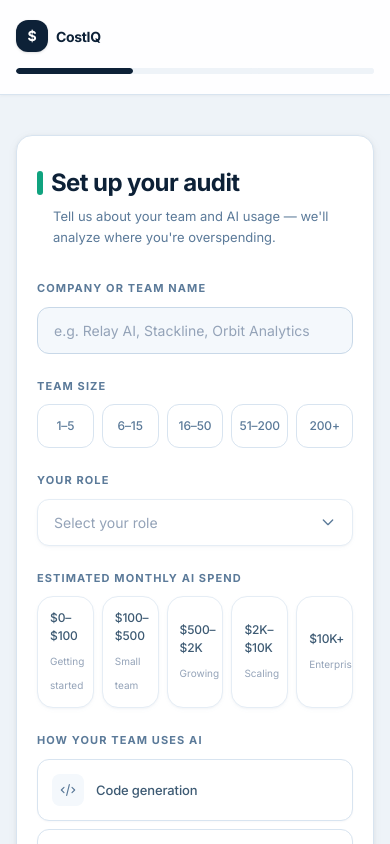
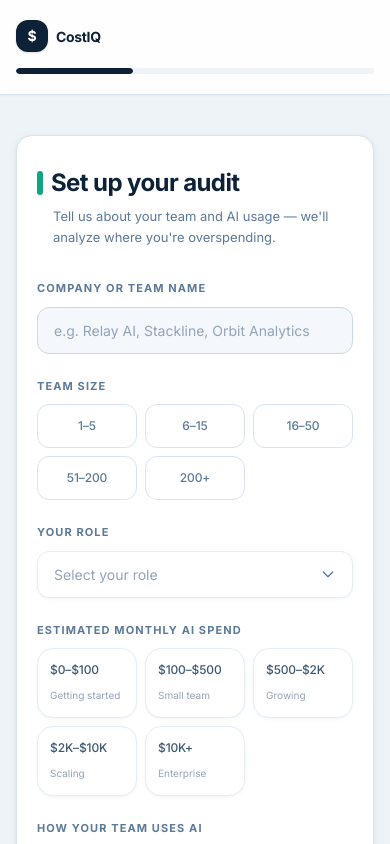
Before and after one commit to ItsMeNikk/CostIQ, a Next.js app: page /audit in a window 390 px wide. Shown: the top 844 px of the page. Built offline with nearby package versions, Linux system fonts and the light colour scheme.

Commit message:
fixes an issue where button's wasn t clearlt visible on small devices

```diff
--- a/src/app/audit/page.tsx
+++ b/src/app/audit/page.tsx
@@ -623,6 +623,8 @@
 
   useEffect(() => {
     const saved = loadForm();
+    // SSR-safe hydration from localStorage; setState in effect is required.
+    // eslint-disable-next-line react-hooks/set-state-in-effect
     setForm(saved);
     setLoaded(true);
   }, []);
@@ -792,7 +794,7 @@
                     {/* Team size */}
                     <div>
                       <FieldLabel>Team size</FieldLabel>
-                      <div className="grid grid-cols-5 gap-2">
+                      <div className="grid grid-cols-3 sm:grid-cols-5 gap-2">
                         {TEAM_SIZES.map((s) => (
                           <motion.button key={s.value} onClick={() => update({ teamSize: s.value })}
                             whileTap={{ scale: 0.96 }}
@@ -823,7 +825,7 @@
                     {/* Monthly spend */}
                     <div>
                       <FieldLabel>Estimated monthly AI spend</FieldLabel>
-                      <div className="grid grid-cols-5 gap-2">
+                      <div className="grid grid-cols-3 sm:grid-cols-5 gap-2">
                         {SPEND_RANGES.map((r) => {
                           const sel = form.spendRange === r.value;
                           return (
--- a/src/app/report/[id]/page.tsx
+++ b/src/app/report/[id]/page.tsx
@@ -1114,7 +1114,7 @@
         {reportUsable ? (
         <>
         {/* KPI Row */}
-        <div className="grid grid-cols-2 sm:grid-cols-3 lg:grid-cols-5 gap-3">
+        <div className="grid grid-cols-2 sm:grid-cols-3 lg:grid-cols-5 gap-3 [&>*:last-child:nth-child(odd)]:col-span-2 sm:[&>*:last-child:nth-child(odd)]:col-span-1">
           <StatCard label="Optimization Score" value={report.optimizationScore} unit="/100" sub="based on your setup" delay={0.0} />
           <StatCard label="Monthly Savings" value={`$${report.totalMonthlySavings.toLocaleString()}`} sub="after optimization" delay={0.07} />
           <StatCard label="Annual Savings" value={report.totalAnnualSavings >= 1000 ? `$${(report.totalAnnualSavings / 1000).toFixed(0)}K` : `$${report.totalAnnualSavings}`} sub="based on current spend" delay={0.14} />
```
